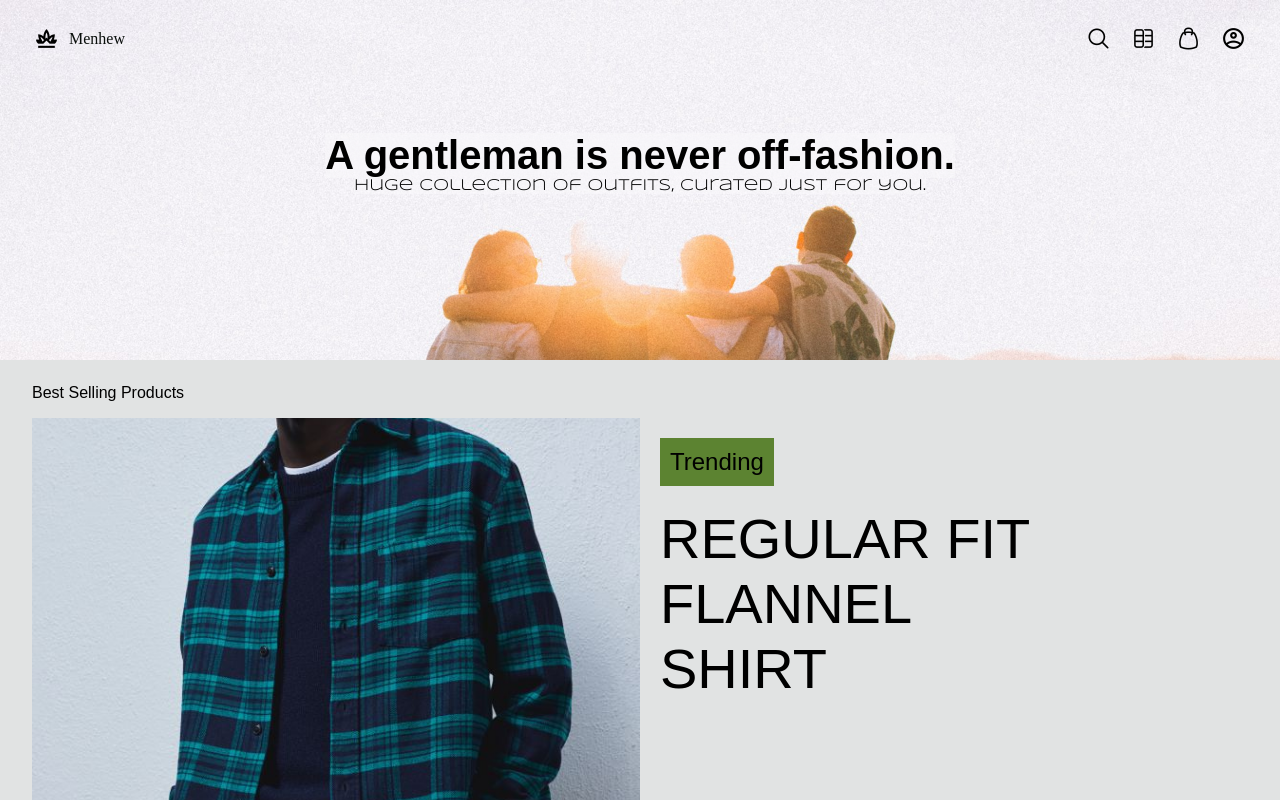
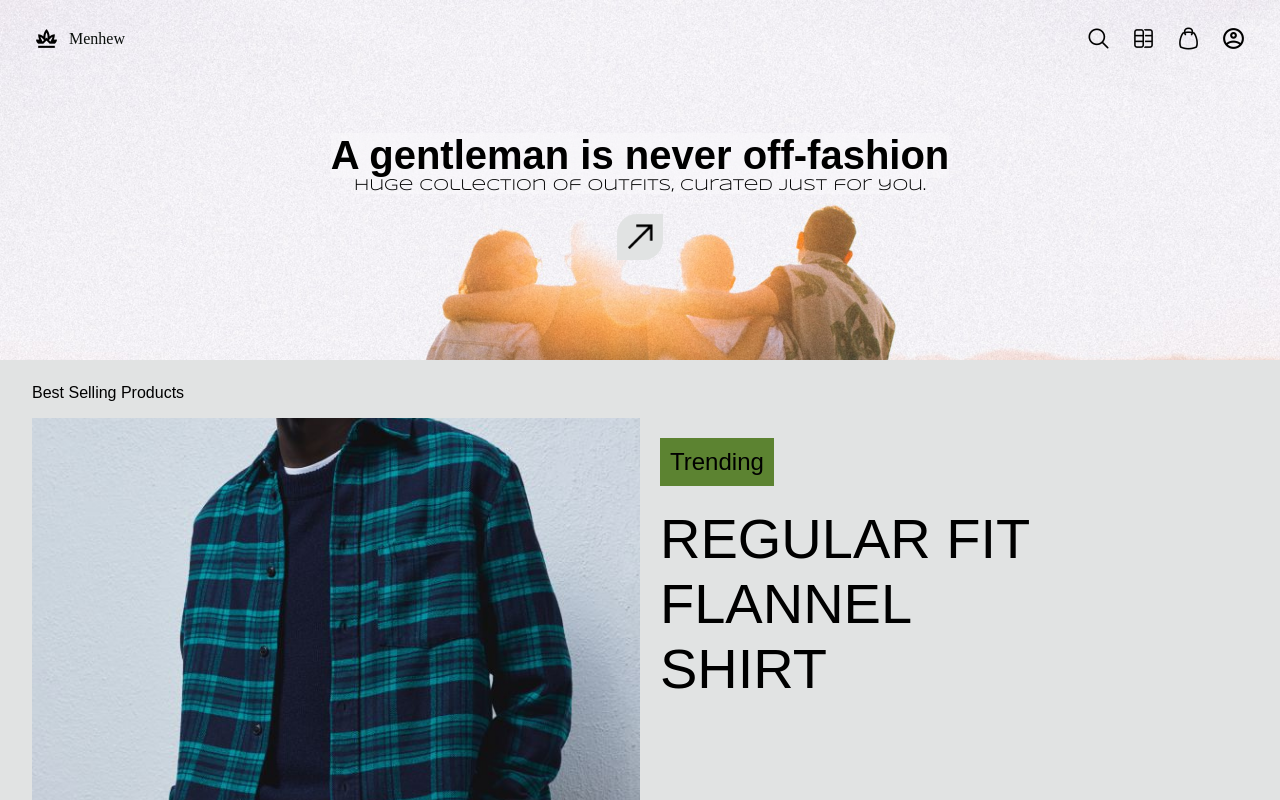
Before and after one commit to avinasdube/menhew, a React (Create React App) app in the folder client/: page / in a window 1280 px wide. Shown: the top 800 px of the page. Built offline with nearby package versions, Linux system fonts and the light colour scheme; a web font is replaced by a local one.

Commit message:
[button] : added a new redirect button

```diff
--- a/client/src/components/Welcome/Welcome.js
+++ b/client/src/components/Welcome/Welcome.js
@@ -1,12 +1,17 @@
 import React from 'react';
 import './Welcome.scss';
+
+import { Link } from 'react-router-dom';
+import upright from '../../assets/icons/upright.png';
 
 const Welcome = () => {
   return (
     <div className="welcomeContainer">
-      <header className="header">A gentleman is never off-fashion.</header>
+      <header className="header">A gentleman is never off-fashion</header>
       <section className="subheader">Huge collection of outfits, curated just for you.</section>
-
+      <div className="redirect">
+        <Link to="/categories" className='link'><img src={upright} alt=''></img></Link>
+      </div>
     </div>
   )
 }
```
